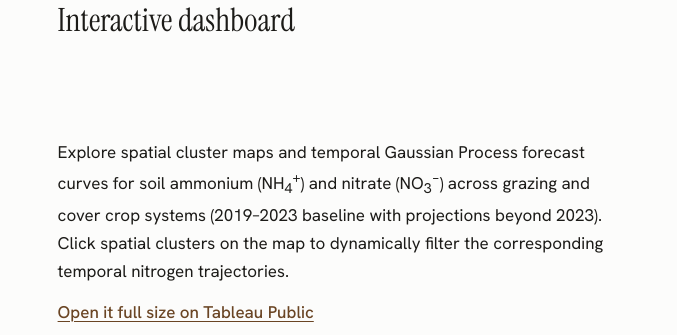
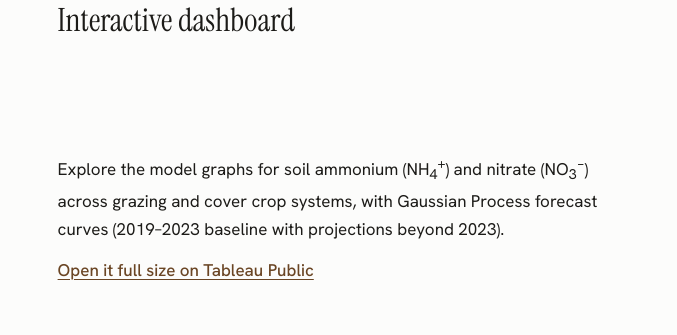
Before and after one commit to aairori2/aairori2.github.io, a plain HTML site: page index.html in a window 1280 px wide. Shown: the part 5338-5673 px from the top of the page, 0-677 px from the left. Drawn offline with nearby package versions, Linux system fonts and the light colour scheme.

Commit message:
Update dashboard introduction text for clarity

```diff
--- a/index.html
+++ b/index.html
@@ -536,7 +536,7 @@
     <section class="block wide" id="dashboard" aria-labelledby="h-dash">
       <h2 id="h-dash">Interactive dashboard</h2>
       <div class="dash-intro">
-        <p>Explore spatial cluster maps and temporal Gaussian Process forecast curves for soil ammonium (NH<sub>4</sub><sup>+</sup>) and nitrate (NO<sub>3</sub><sup>&minus;</sup>) across grazing and cover crop systems (2019–2023 baseline with projections beyond 2023). Click spatial clusters on the map to dynamically filter the corresponding temporal nitrogen trajectories.</p>
+        <p>Explore the model graphs for soil ammonium (NH<sub>4</sub><sup>+</sup>) and nitrate (NO<sub>3</sub><sup>&minus;</sup>) across grazing and cover crop systems, with Gaussian Process forecast curves (2019–2023 baseline with projections beyond 2023).</p>
         <div class="links"><a href="https://public.tableau.com/app/profile/aldi.airori/viz/SoilNitrogenDataFusionFramework/Dashboard1" target="_blank" rel="noopener">Open it full size on Tableau Public</a></div>
       </div>
       <div class="viz-wrap">
```
